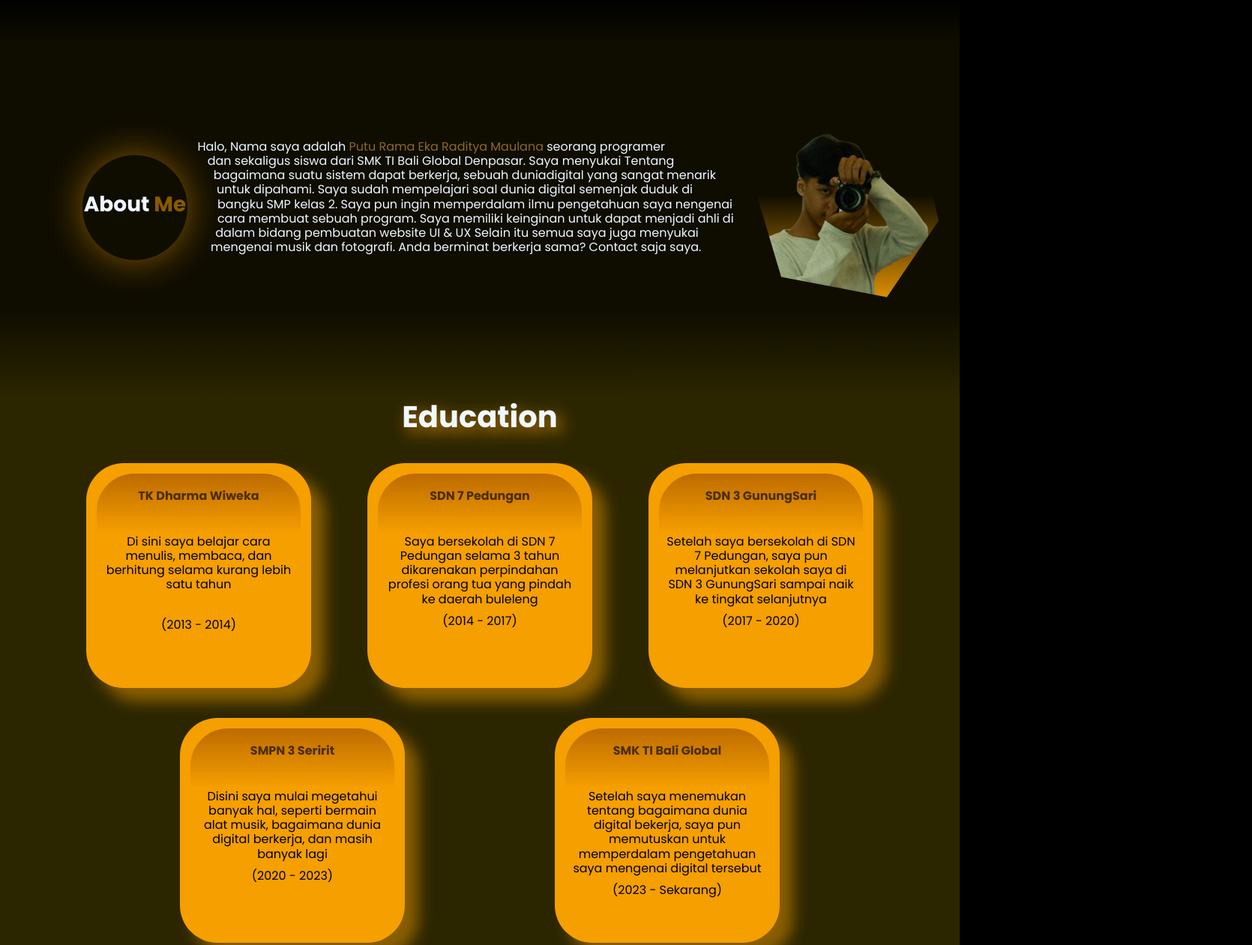
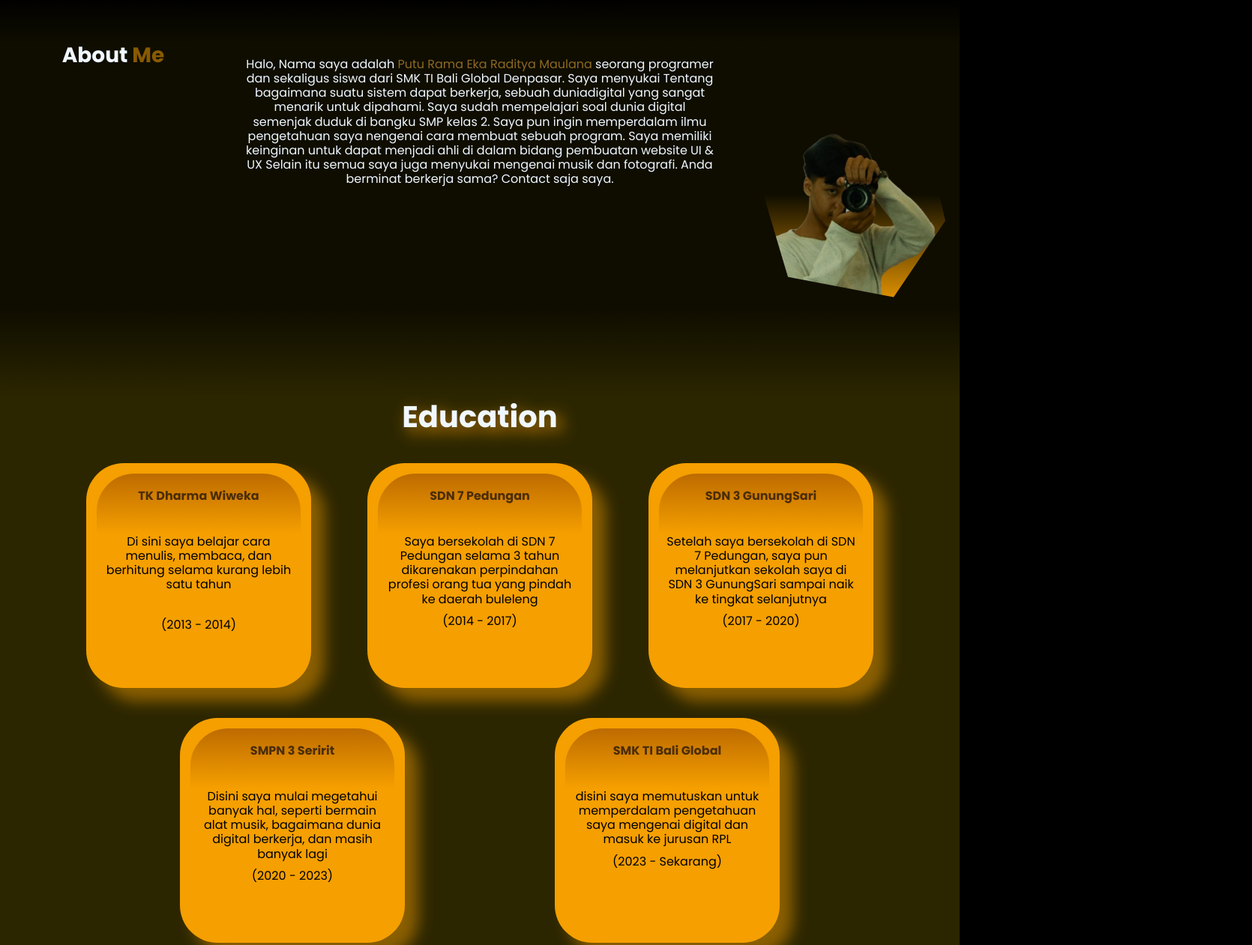
Before and after one commit to RamaEka525/personal-website, a plain HTML site: page index.html in a window 1280 px wide. Shown: the part 475-1736 px from the top of the page at 75% size, 1670 px wide, since content can reach past the window. Drawn offline with nearby package versions, Linux system fonts and the light colour scheme.

Commit message:
Update index.html

```diff
--- a/index.html
+++ b/index.html
@@ -94,30 +94,36 @@
             <div class="gradient"></div>
         </Header>
         <section id="introduction" class="introduction">
-            <div class="box-content">
-                <div class="box">
-                    <div class="circle">
+            <div class="about-me-container">
+                <div class="row px-18">
+                    <div class="col-md-3 ac-center text-center">
+                        <div class="card-circle">
                             <h3>About <span style="color:#f59f0086;">Me</span></h3>
                         </div>
-                    <div class="description">
+                    </div>
+                    <div class="col-md-6 ac-center text-center">
+
                         <p>
                             <br>
-                            Halo, Nama saya adalah <span style="color:#ffbd4286;">Putu Rama Eka Raditya Maulana</span> seorang programer <br>
-                            dan sekaligus siswa dari SMK TI Bali Global Denpasar. Saya menyukai Tentang <br>
-                            bagaimana suatu sistem dapat berkerja, sebuah duniadigital yang sangat menarik <br>
-                            untuk dipahami. Saya sudah mempelajari soal dunia digital semenjak duduk di <br>
-                            bangku SMP kelas 2. Saya pun ingin memperdalam ilmu pengetahuan saya nengenai <br>
-                            cara membuat sebuah program. Saya memiliki keinginan untuk dapat menjadi ahli di <br>
-                            dalam bidang pembuatan website UI & UX Selain itu semua saya juga menyukai <br>
+                            Halo, Nama saya adalah <span style="color:#ffbd4286;">Putu Rama Eka Raditya Maulana</span> seorang programer
+                            dan sekaligus siswa dari SMK TI Bali Global Denpasar. Saya menyukai Tentang
+                            bagaimana suatu sistem dapat berkerja, sebuah duniadigital yang sangat menarik
+                            untuk dipahami. Saya sudah mempelajari soal dunia digital semenjak duduk di
+                            bangku SMP kelas 2. Saya pun ingin memperdalam ilmu pengetahuan saya nengenai
+                            cara membuat sebuah program. Saya memiliki keinginan untuk dapat menjadi ahli di
+                            dalam bidang pembuatan website UI & UX Selain itu semua saya juga menyukai
                             mengenai musik dan fotografi. Anda berminat berkerja sama? Contact saja saya.
                         </p>
                     </div>
+
+                    <div class="col-md-3 ac-center text-center">
+                            <img class="introduction-img" src="Rama2.png" alt="">
                     </div>
-                <img src="Rama2.png" alt="">
+                </div>
             </div>
             <div class="gradient"></div>
+
         </section>
-
         <div class="education">
             <section id="education">
                 <div class="header">
@@ -173,10 +179,8 @@
                         <div class="title">
                             <p style="color: rgb(75, 45, 9);
                                 font-weight: 700;">SMK TI Bali Global</p><br>
-                            <p style="padding: 10px;">Setelah saya menemukan tentang bagaimana dunia digital
-                                bekerja,
-                                saya
-                                pun memutuskan untuk memperdalam pengetahuan saya mengenai digital tersebut</p>
+                            <p style="padding: 10px;">
+                                disini saya memutuskan untuk memperdalam pengetahuan saya mengenai digital dan masuk ke jurusan RPL</p>
                             <p>(2023 - Sekarang)</p>
                         </div>
                     </div>
@@ -195,7 +199,10 @@
                 <div class="background">
                     <div class="container-wrapper">
                         <div class="box">
+                            <div class="header-box">
                                 <h3>HTML</h3>
+                                <img src="HTML.png" alt="">
+                            </div>
                             <div class="bar">
                                 <div class="in-bar-HTML"></div>
                             </div>
@@ -217,7 +224,10 @@
                     </div>
                     <div class="container-wrapper">
                         <div class="box">
+                            <div class="header-box">
                                 <h3>CSS</h3>
+                                <img src="CSS.png" alt="">
+                            </div>
                             <div class="bar">
                                 <div class="in-bar-CSS"></div>
                             </div>
@@ -237,7 +247,10 @@
                     </div>
                     <div class="container-wrapper2">
                         <div class="box">
+                            <div class="header-box">
                                 <h3>JavaScript</h3>
+                                <img src="JavaScript.png" alt="">
+                            </div>
                             <div class="bar">
                                 <div class="in-bar-JavaScript"></div>
                             </div>
@@ -273,7 +286,10 @@
                         <img src="kalkulator.jpeg" alt="">
                     </div>
                     <div class="box">
+                        <div class="header-box">
                             <h3>Kalkulator</h3>
+                            <img src="kalkulator.jpeg" alt="">
+                        </div>
                         <p>
                             Website kalkulator sederhana yang menggunakan pemograman dengan bahasa
                             HTML, CSS, Dan JavaScript. terdapat beberapa sistem yang dapat digunakan, seperti
@@ -291,7 +307,10 @@
                         <img src="kapal.jpeg" alt="">
                     </div>
                     <div class="box">
+                        <div class="header-box">
                             <h3>Galery Kapal Pesiar</h3>
+                            <img src="kapal.jpeg" alt="">
+                        </div>
                         <p>
                             Website galery yang isinya tentang kapal pesiar, dan memiliki deskripsi dari masing-masing kapal. ketika gambar di tekan terdapat suara yang keluar sesuai dengan kapal yang terdapat pada gambar. Website ini dibuat menggunakan bahasa pemograman HTML, CSS, JavaScript.
                         </p>
@@ -307,7 +326,11 @@
                         <img src="ark.jpeg" alt="">
                     </div>
                     <div class="box">
+                        <div class="header-box">
                             <h3>Galery Ark Survival</h3>
+                            <img src="ark.jpeg" alt="">
+                        </div>
+
                         <p>
                             Website ini menampilkan dinosaurus-dinosaurus yang ada di dalam game ARK Survival. Saat gambar dinosaurus di tekan maka akan muncul popup yang menjelaskan tentang dinosaurus tersebut. Dalam popup tersebut Terdapat tombol suara yang ketika di tekan maka akan menghasilkan suara dinosaurus tersebut. Website ini menggunakan bahasa pemograman HTML, CSS, JavaScript.
                         </p>
```
Lines whose indentation alone changed are shown as unchanged.
